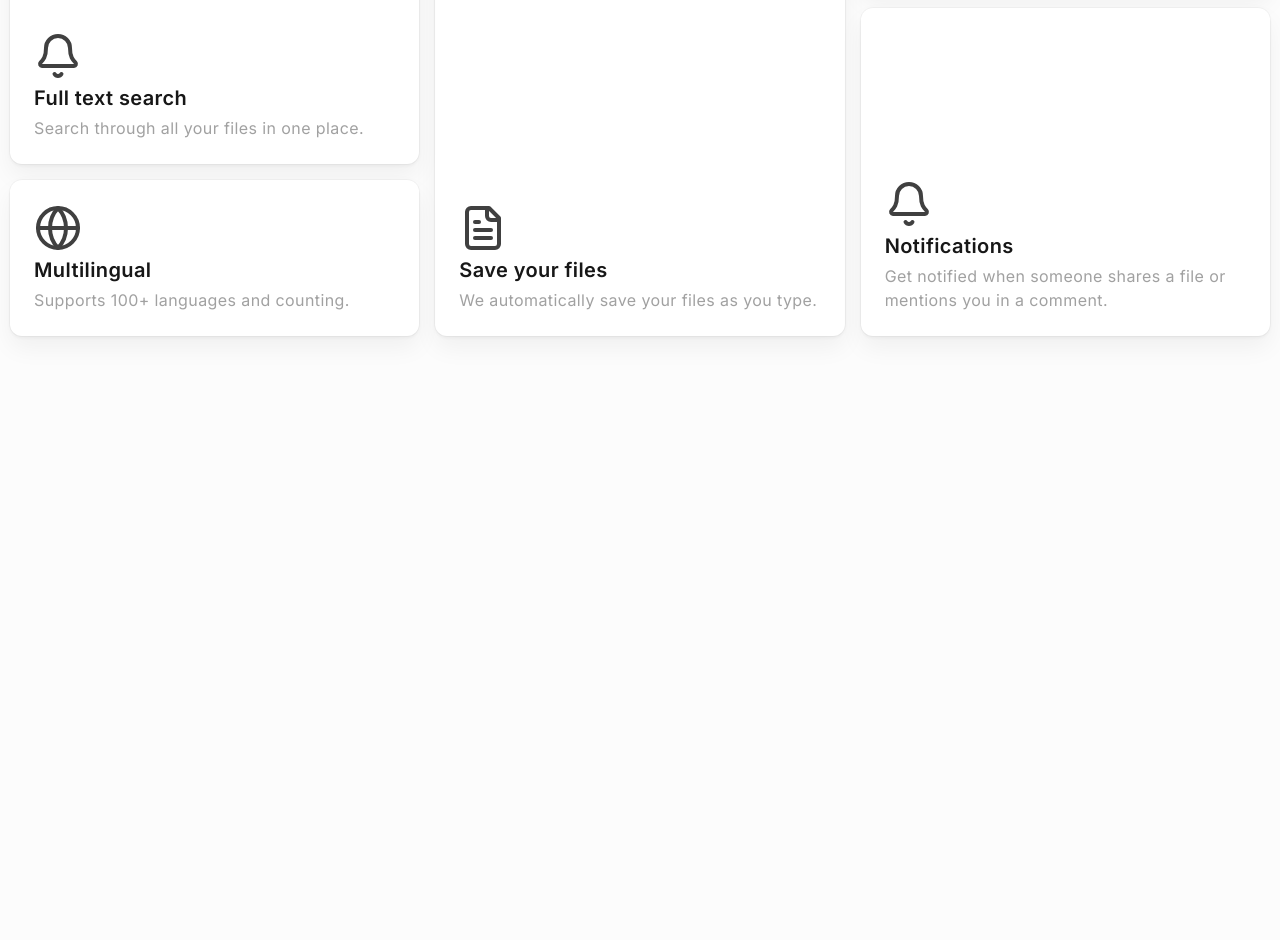
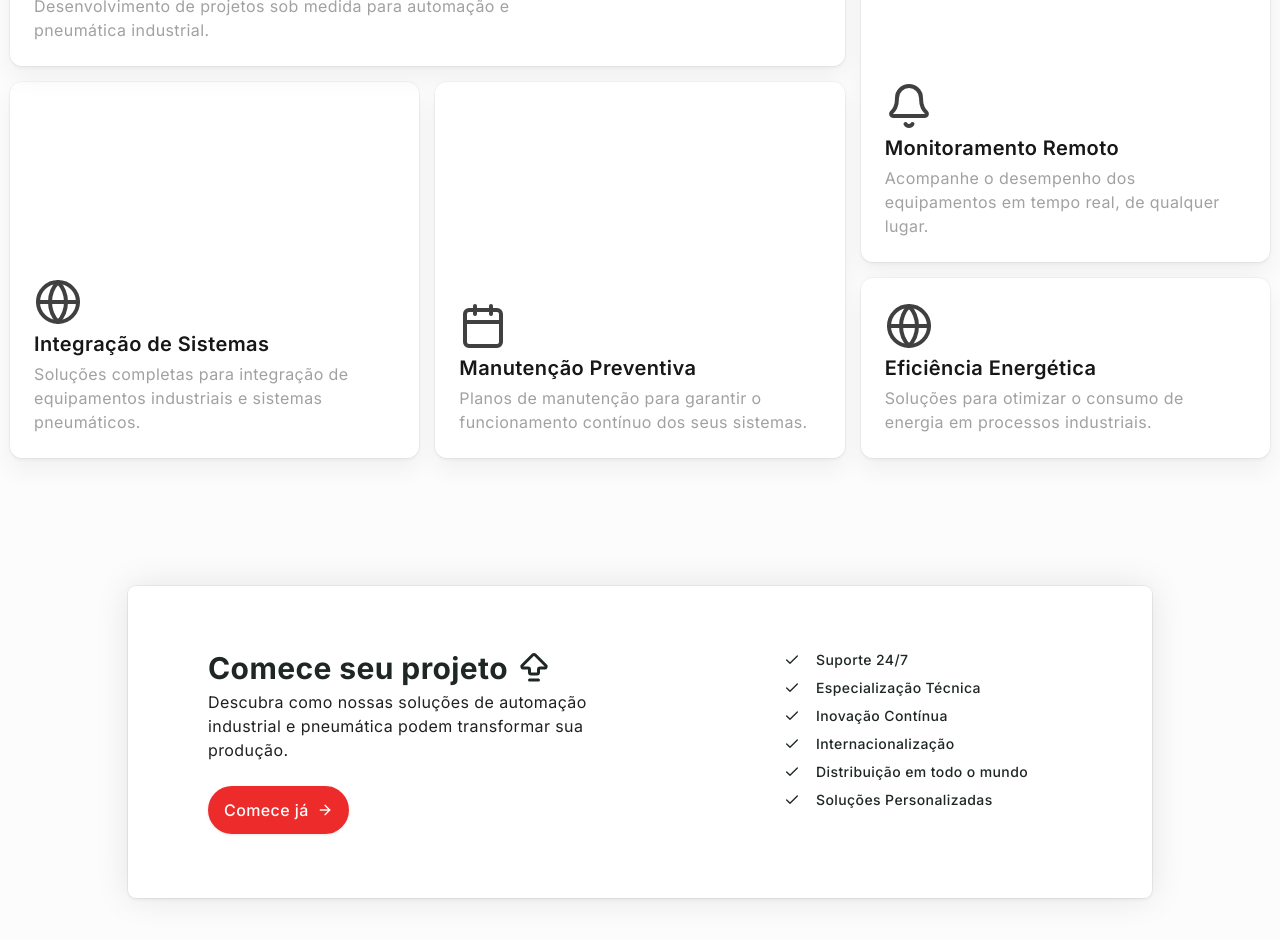
Before and after one commit to miguelmnogueira/BMAuto, a React (Vite) app: page / in a window 1280 px wide. Shown: the part 940-1880 px from the top of the page. Before the commit the page ends 1432 px from the top, so only its background shows below. Built offline with nearby package versions, Linux system fonts and the light colour scheme.

Commit message:
feat: new cta in home; put some actual text in the features;

```diff
--- /dev/null
+++ b/src/components/cta-4.tsx
@@ -0,0 +1,75 @@
+import { ArrowBigUpDash, ArrowRight, Check } from "lucide-react";
+
+import { Button } from "@/components/ui/button";
+import { Link } from "react-router";
+
+interface Cta4Props {
+	title?: string;
+	description?: string;
+	buttonText?: string;
+	buttonUrl?: string;
+	items?: string[];
+}
+
+const defaultItems = [
+	"Easy Integration",
+	"24/7 Support",
+	"Customizable Design",
+	"Scalable Performance",
+	"Hundreds of Blocks",
+];
+
+export const Cta4 = ({
+	title = "Call to Action",
+	description = "Lorem ipsum dolor, sit amet consectetur adipisicing elit. Architecto illo praesentium nisi, accusantium quae.",
+	buttonText = "Get Started",
+	buttonUrl = "https://shadcnblocks.com",
+	items = defaultItems,
+}: Cta4Props) => {
+	return (
+		<section className="py-32">
+			<div className="container mx-auto">
+				<div className="flex justify-center ">
+					<div className="max-w-5xl">
+						<div className="flex flex-col items-start justify-between gap-8 rounded-lg  px-6 py-10 md:flex-row lg:px-20 lg:py-16 bg-white [box-shadow:0_0_0_1px_rgba(0,0,0,.05),0_2px_4px_rgba(0,0,0,.05),0_0px_35px_rgba(0,0,0,.1)] hover:[box-shadow:0_0_0_1px_rgba(0,0,0,.05),0_4px_8px_rgba(0,0,0,.1),0_0px_35px_rgba(0,0,0,.1)] transition-all">
+							<div className="md:w-1/2">
+								<div className="flex text-2xl gap-2">
+									<h4 className="mb-1  font-bold md:text-3xl">
+										{title}
+									</h4>
+									<ArrowBigUpDash size={"1.5em"} />
+								</div>
+								<p className="text-muted-foreground">
+									{description}
+								</p>
+								<Button
+									className="mt-6"
+									asChild
+									variant={"hero_cta"}
+								>
+									<Link to={buttonUrl}>
+										{buttonText}{" "}
+										<ArrowRight className="size-4" />
+									</Link>
+								</Button>
+							</div>
+							<div className="md:w-1/3">
+								<ul className="flex flex-col space-y-2 text-sm font-medium">
+									{items.map((item, idx) => (
+										<li
+											className="flex items-center"
+											key={idx}
+										>
+											<Check className="mr-4 size-4 flex-shrink-0" />
+											{item}
+										</li>
+									))}
+								</ul>
+							</div>
+						</div>
+					</div>
+				</div>
+			</div>
+		</section>
+	);
+};
--- a/src/components/ui/button.tsx
+++ b/src/components/ui/button.tsx
@@ -20,6 +20,8 @@ const buttonVariants = cva(
 				ghost: "hover:bg-accent hover:text-accent-foreground dark:hover:bg-accent/50",
 				link: "text-primary underline-offset-4 hover:underline",
 				hero: "font-medium bg-primary text-background shadow-xs hover:bg-primary/90 inline-flex rounded-full text-md !py-[1.7rem] flex w-fit !px-6 items-center hover:translate-y-[-3px] transition-transform",
+				hero_cta:
+					"font-medium bg-primary text-background shadow-xs hover:bg-primary/90 inline-flex rounded-full text-md !py-[1.5rem] flex w-fit !px-4 items-center hover:translate-y-[-3px] transition-transform",
 				hero_outline:
 					"border font-semibold bg-background shadow-xs hover:bg-accent hover:text-accent-foreground dark:bg-background dark:font-medium dark:border-foreground/40 dark:hover:bg-input/50 text-primary-foreground shadow-xs hover:bg-primary/90 inline-flex rounded-full text-md !py-6 flex w-fit !px-6 items-center has-[>svg]:gap-3 hover:translate-y-[-3px] transition-transform",
 			},
--- a/src/components/ui/navigation-menu.tsx
+++ b/src/components/ui/navigation-menu.tsx
@@ -59,7 +59,7 @@ function NavigationMenuItem({
 }
 
 const navigationMenuTriggerStyle = cva(
-	"group inline-flex h-9 w-max items-center justify-center rounded-md bg-background px-4 py-2 text-sm font-medium hover:bg-accent/80 hover:text-accent-foreground focus:bg-accent focus:text-accent-foreground disabled:pointer-events-none disabled:opacity-50 data-[state=open]:hover:bg-accent data-[state=open]:text-accent-foreground data-[state=open]:focus:bg-accent data-[state=open]:bg-accent/50 focus-visible:ring-ring/50 outline-none transition-[color,box-shadow] focus-visible:ring-[3px] focus-visible:outline-1"
+	"group inline-flex h-9 w-max items-center justify-center rounded-md bg-background px-4 py-2 text-sm font-medium hover:bg-accent hover:text-accent-foreground focus:bg-accent focus:text-accent-foreground disabled:pointer-events-none disabled:opacity-50 data-[state=open]:hover:bg-accent data-[state=open]:text-accent-foreground data-[state=open]:focus:bg-accent data-[state=open]:bg-accent/50 focus-visible:ring-ring/50 outline-none transition-[color,box-shadow] focus-visible:ring-[3px] focus-visible:outline-1"
 );
 
 function NavigationMenuTrigger({
--- a/src/pages/Home/Home.tsx
+++ b/src/pages/Home/Home.tsx
@@ -1,12 +1,14 @@
+import CallToAction from "./_components/CallToAction";
 import Features from "./_components/Features";
 import Hero from "./_components/Hero";
 
 function Home() {
 	return (
-		<div className="flex flex-col gap-10">
+		<div className="flex flex-col gap-10 max-sm:gap-30">
 			<Hero />
-			<section className="h-screen flex items-center justify-center">
+			<section className="min-h-screen flex flex-col items-center justify-center">
 				<Features />
+				<CallToAction />
 			</section>
 		</div>
 	);
--- /dev/null
+++ b/src/pages/Home/_components/CallToAction.tsx
@@ -0,0 +1,25 @@
+import { Cta4 } from "@/components/cta-4";
+import { BlurFade } from "@/components/ui/blurfade";
+
+function CallToAction() {
+	return (
+		<BlurFade inView duration={0.8} delay={0.4}>
+			<Cta4
+				title="Comece seu projeto"
+				description="Descubra como nossas soluções de automação industrial e pneumática podem transformar sua produção."
+				buttonText="Comece já"
+				buttonUrl="/produtos/pneumatica"
+				items={[
+					"Suporte 24/7",
+					"Especialização Técnica",
+					"Inovação Contínua",
+					"Internacionalização",
+					"Distribuição em todo o mundo",
+					"Soluções Personalizadas",
+				]}
+			/>
+		</BlurFade>
+	);
+}
+
+export default CallToAction;
--- a/src/pages/Home/_components/Features.tsx
+++ b/src/pages/Home/_components/Features.tsx
@@ -3,51 +3,102 @@ import { BellIcon, CalendarIcon, FileTextIcon, GlobeIcon } from "lucide-react";
 import { Element } from "react-scroll";
 
 const features = [
+	// {
+	// 	Icon: FileTextIcon,
+	// 	name: "Save your files",
+	// 	description: "We automatically save your files as you type.",
+	// 	href: "/",
+	// 	cta: "Learn more",
+	// 	background: <img className="absolute -right-20 -top-20 opacity-60" />,
+	// 	className: "lg:row-start-1 lg:row-end-4 lg:col-start-2 lg:col-end-3",
+	// },
+	// {
+	// 	Icon: BellIcon,
+	// 	name: "Full text search",
+	// 	description: "Search through all your files in one place.",
+	// 	href: "/",
+	// 	cta: "Learn more",
+	// 	background: <img className="absolute -right-20 -top-20 opacity-60" />,
+	// 	className: "lg:col-start-1 lg:col-end-2 lg:row-start-1 lg:row-end-3",
+	// },
+	// {
+	// 	Icon: GlobeIcon,
+	// 	name: "Multilingual",
+	// 	description: "Supports 100+ languages and counting.",
+	// 	href: "/",
+	// 	cta: "Learn more",
+	// 	background: <img className="absolute -right-20 -top-20 opacity-60" />,
+	// 	className: "lg:col-start-1 lg:col-end-2 lg:row-start-3 lg:row-end-4",
+	// },
+	// {
+	// 	Icon: CalendarIcon,
+	// 	name: "Calendar",
+	// 	description: "Use the calendar to filter your files by date.",
+	// 	href: "/",
+	// 	cta: "Learn more",
+	// 	background: <img className="absolute -right-20 -top-20 opacity-60" />,
+	// 	className: "lg:col-start-3 lg:col-end-3 lg:row-start-1 lg:row-end-2",
+	// },
+	// {
+	// 	Icon: BellIcon,
+	// 	name: "Notifications",
+	// 	description:
+	// 		"Get notified when someone shares a file or mentions you in a comment.",
+	// 	href: "/",
+	// 	cta: "Learn more",
+	// 	background: <img className="absolute -right-20 -top-20 opacity-60" />,
+	// 	className: "lg:col-start-3 lg:col-end-3 lg:row-start-2 lg:row-end-4",
+	// },
+	// me faça uma lista de features como a de cima, mas para um site de uma empresa de automação industrial e pneumatica
+	{
+		Icon: GlobeIcon,
+		name: "Integração de Sistemas",
+		description:
+			"Soluções completas para integração de equipamentos industriais e sistemas pneumáticos.",
+		href: "/produtos/pneumatica ",
+		cta: "Saiba mais",
+		background: <img className="absolute -right-20 -top-20 opacity-60" />,
+		className: "lg:row-start-2 lg:row-end-4 lg:col-start-1 lg:col-end-2",
+	},
 	{
 		Icon: FileTextIcon,
-		name: "Save your files",
-		description: "We automatically save your files as you type.",
-		href: "/",
-		cta: "Learn more",
+		name: "Projetos Personalizados",
+		description:
+			"Desenvolvimento de projetos sob medida para automação e pneumática industrial.",
+		href: "/produtos/pneumatica ",
+		cta: "Saiba mais",
 		background: <img className="absolute -right-20 -top-20 opacity-60" />,
-		className: "lg:row-start-1 lg:row-end-4 lg:col-start-2 lg:col-end-3",
+		className: "lg:col-start-1 lg:col-end-3 lg:row-start-1 lg:row-end-2",
+	},
+	{
+		Icon: CalendarIcon,
+		name: "Manutenção Preventiva",
+		description:
+			"Planos de manutenção para garantir o funcionamento contínuo dos seus sistemas.",
+		href: "/produtos/pneumatica ",
+		cta: "Saiba mais",
+		background: <img className="absolute -right-20 -top-20 opacity-60" />,
+		className: "lg:col-start-2 lg:col-end-3 lg:row-start-2 lg:row-end-4",
 	},
 	{
 		Icon: BellIcon,
-		name: "Full text search",
-		description: "Search through all your files in one place.",
-		href: "/",
-		cta: "Learn more",
+		name: "Monitoramento Remoto",
+		description:
+			"Acompanhe o desempenho dos equipamentos em tempo real, de qualquer lugar.",
+		href: "/produtos/pneumatica ",
+		cta: "Saiba mais",
 		background: <img className="absolute -right-20 -top-20 opacity-60" />,
-		className: "lg:col-start-1 lg:col-end-2 lg:row-start-1 lg:row-end-3",
+		className: "lg:col-start-3 lg:col-end-4 lg:row-start-1 lg:row-end-3",
 	},
 	{
 		Icon: GlobeIcon,
-		name: "Multilingual",
-		description: "Supports 100+ languages and counting.",
-		href: "/",
-		cta: "Learn more",
+		name: "Eficiência Energética",
+		description:
+			"Soluções para otimizar o consumo de energia em processos industriais.",
+		href: "/produtos/pneumatica ",
+		cta: "Saiba mais",
 		background: <img className="absolute -right-20 -top-20 opacity-60" />,
-		className: "lg:col-start-1 lg:col-end-2 lg:row-start-3 lg:row-end-4",
-	},
-	{
-		Icon: CalendarIcon,
-		name: "Calendar",
-		description: "Use the calendar to filter your files by date.",
-		href: "/",
-		cta: "Learn more",
-		background: <img className="absolute -right-20 -top-20 opacity-60" />,
-		className: "lg:col-start-3 lg:col-end-3 lg:row-start-1 lg:row-end-2",
-	},
-	{
-		Icon: BellIcon,
-		name: "Notifications",
-		description:
-			"Get notified when someone shares a file or mentions you in a comment.",
-		href: "/",
-		cta: "Learn more",
-		background: <img className="absolute -right-20 -top-20 opacity-60" />,
-		className: "lg:col-start-3 lg:col-end-3 lg:row-start-2 lg:row-end-4",
+		className: "lg:col-start-3 lg:col-end-4 lg:row-start-3 lg:row-end-4",
 	},
 ];
 function Features() {
--- a/src/pages/Home/_components/Hero.tsx
+++ b/src/pages/Home/_components/Hero.tsx
@@ -5,7 +5,7 @@ import { Link } from "react-scroll";
 
 function Hero() {
 	return (
-		<div className="flex  mt-28 h-[50vh] w-full relative">
+		<div className="flex mb-28 min-h-[75vh] w-full relative">
 			<div className="flex flex-col gap-8 justify-center items-start w-full">
 				<BlurFade delay={0.1} duration={0.8} blur="8px">
 					<h2 className="text-6xl font font-semibold max-w-[55%]">
@@ -30,7 +30,7 @@ function Hero() {
 							to="features"
 							smooth={true}
 							duration={500}
-							offset={-250}
+							offset={-200}
 						>
 							<Button variant={"hero_outline"}>Saiba Mais</Button>
 						</Link>
```
